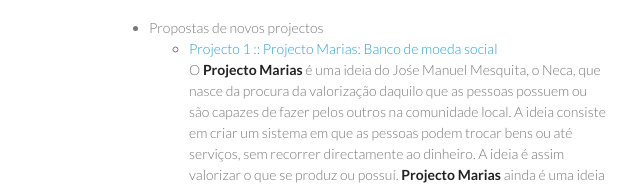
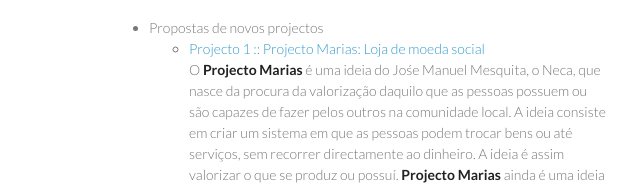
Before and after one commit to collaboratorium/collaboratorium.github.io, a plain HTML site: page pages/projects.html in a window 1280 px wide. Shown: the part 417-605 px from the top of the page, 461-1101 px from the left. Drawn offline with Linux system fonts and the light colour scheme.

Commit message:
correction on Marias project

```diff
--- a/pages/projects.html
+++ b/pages/projects.html
@@ -49,7 +49,7 @@
 </ul>
 </li>
 <li>Propostas de novos projectos<ul>
-<li><a href="projects/0000/project0000.html">Projecto 1 :: Projecto Marias: Banco de moeda social</a></li>
+<li><a href="projects/0000/project0000.html">Projecto 1 :: Projecto Marias: Loja de moeda social</a></li>
 <p>O <strong>Projecto Marias</strong> é uma ideia do Jośe Manuel Mesquita, o Neca, que nasce da procura da valorização daquilo que as pessoas possuem ou são capazes de fazer pelos outros na comunidade local. A ideia consiste em criar um sistema em que as pessoas podem trocar bens ou até serviços, sem recorrer directamente ao dinheiro. A ideia é assim valorizar o que se produz ou possuí. <strong>Projecto Marias</strong> ainda é uma ideia em fase embrionária e por isso está receptiva à ajuda e/ou feedback, por isso manda-nos um email se quiseres ajudar com ideias ou até mesmo ajudar a implementar este projecto no terreno.</p>
 </ul>
 </li>
```
